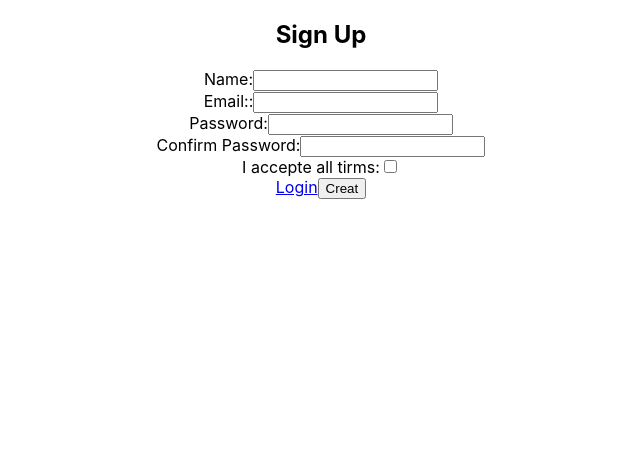
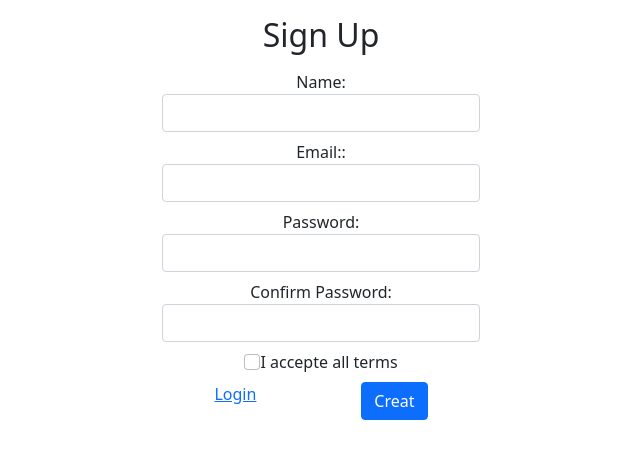
Before and after one commit to AliTaghawi/signup-app, a React (Create React App) app: page / in a window 1280 px wide. Shown: the top 458 px of the page, without its empty margins (319-959 px from the left). Built offline with nearby package versions, Linux system fonts and the light colour scheme.

Commit message:
added some styles to form

```diff
--- a/package.json
+++ b/package.json
@@ -6,6 +6,7 @@
     "@testing-library/jest-dom": "^5.16.3",
     "@testing-library/react": "^12.1.4",
     "@testing-library/user-event": "^13.5.0",
+    "bootstrap": "^5.1.3",
     "radium": "^0.26.2",
     "react": "^17.0.2",
     "react-dom": "^17.0.2",
--- a/src/components/SingUp.js
+++ b/src/components/SingUp.js
@@ -1,4 +1,5 @@
-import React,{useState} from 'react';
+import React, { useState } from "react";
+import "bootstrap/dist/css/bootstrap.min.css";
 
 const SingUp = () => {
   const [state, setState] = useState({
@@ -6,45 +7,77 @@ const SingUp = () => {
     email: "",
     password: "",
     confirmPassword: "",
-    isAccepted: false
-  })
+    isAccepted: false,
+  });
 
   const changHandelr = (event) => {
     if (event.target.name === "isAccepted") {
-      setState({...state, [event.target.name]: event.target.checked})
+      setState({ ...state, [event.target.name]: event.target.checked });
     } else {
-      setState({...state, [event.target.name]: event.target.value})
+      setState({ ...state, [event.target.name]: event.target.value });
     }
-    console.log(state)
-  }
+    console.log(state);
+  };
 
   return (
-    <div>
-      <form>
+    <div style={{ display: "inline-block", width: "350px" }}>
+      <form className="p-3">
         <h2>Sign Up</h2>
-        <div>
+        <div className="form-group pt-2">
           <label>Name:</label>
-          <input type="text" name="name" value={state.name} onChange={changHandelr} />
+          <input
+            type="text"
+            name="name"
+            value={state.name}
+            onChange={changHandelr}
+            className="form-control"
+          />
         </div>
-        <div>
+        <div className="form-group pt-2">
           <label>Email::</label>
-          <input type="text" name="email" value={state.email} onChange={changHandelr} />
+          <input
+            type="text"
+            name="email"
+            value={state.email}
+            onChange={changHandelr}
+            className="form-control"
+          />
         </div>
-        <div>
+        <div className="form-group pt-2">
           <label>Password:</label>
-          <input type="password" name="password" value={state.password} onChange={changHandelr} />
+          <input
+            type="password"
+            name="password"
+            value={state.password}
+            onChange={changHandelr}
+            className="form-control"
+          />
         </div>
-        <div>
+        <div className="form-group pt-2">
           <label>Confirm Password:</label>
-          <input type="password" name="confirmPassword" value={state.confirmPassword} onChange={changHandelr} />
+          <input
+            type="password"
+            name="confirmPassword"
+            value={state.confirmPassword}
+            onChange={changHandelr}
+            className="form-control"
+          />
         </div>
-        <div>
-          <label>I accepte all tirms:</label>
-          <input type="checkbox" name="isAccepted" value={state.isAccepted} onChange={changHandelr} />
+        <div className="form-group pt-2">
+          <input
+            type="checkbox"
+            name="isAccepted"
+            value={state.isAccepted}
+            onChange={changHandelr}
+            className="form-check-input"
+          />
+          <label className="form-check-label">I accepte all terms</label>
         </div>
-        <div>
-          <a href='##'>Login</a>
-          <button type='submit' >Creat</button>
+        <div className="d-flex justify-content-around pt-2">
+          <a href="##">Login</a>
+          <button type="submit" className="btn btn-primary">
+            Creat
+          </button>
         </div>
       </form>
     </div>
```
Also changed, not shown: 1 other file (tests, documents, lock files or other folders).
